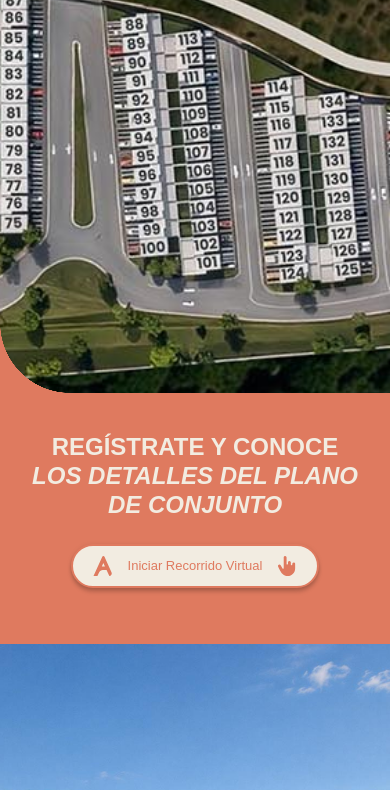
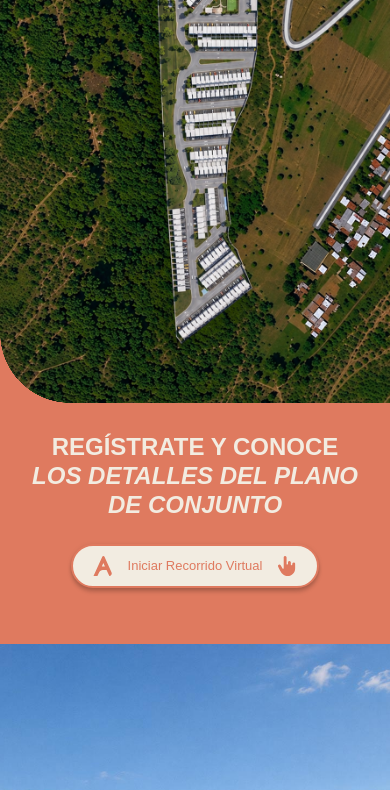
Before and after one commit to xperiencegroup/senderos-de-aluna-one-pager, a React (Vite) app: page / in a window 390 px wide. Shown: the part 2619-3409 px from the top of the page. Built offline with nearby package versions, Linux system fonts and the light colour scheme.

Commit message:
responsive de plano de conjunto

```diff
--- a/src/pages/home/components/plano-conjunto.tsx
+++ b/src/pages/home/components/plano-conjunto.tsx
@@ -1,10 +1,15 @@
-import masterplanImage from "@/assets/images/materplan-background.jpg";
+import FillButton from "@/components/fill-button";
+import { useSearchParams } from "react-router";
+import { track } from "@/lib/track";
+
+// horizontal
+import masterplanImageH from "@/assets/images/materplan-background.jpg";
+// vertical
+import masterplanImageV from "@/assets/images/materplan-background-v.jpg";
+
 import formaBackground from "@/assets/images/forma-plano-conjunto.svg";
-import FillButton from "@/components/fill-button";
 import ClickIcon from "@/assets/icons/components/click-icon";
 import AlunaIcon from "@/assets/icons/components/aluna-icon";
-import { useSearchParams } from "react-router";
-import { track } from "@/lib/track";
 
 /*
  * Móvil (< lg): el masterplan va completo arriba (sin recorte) y abajo
@@ -17,13 +22,25 @@ export default function PlanoConjunto() {
   return (
     <div
       id="plano"
-      className="flex relative w-full portrait:min-h-[max(100svh,800px)] landscape:h-[min(100svh,56vw)] landscape:min-h-[620px] portrait:justify-end items-end lg:overflow-hidden lg:bg-[#1e2b1a] max-lg:flex-col max-lg:items-stretch max-lg:h-auto max-lg:min-h-0 max-lg:bg-impulso overflow-hidden"
+      className="relative flex w-full items-end overflow-hidden lg:bg-[#1e2b1a]
+    h-[max(100svh,800px)] max-md:h-auto max-md:min-h-[max(100svh,800px)]
+    max-lg:flex-col max-lg:items-stretch max-lg:justify-end"
     >
-      <div className="absolute inset-x-0 top-0 bottom-[240px] portrait:h-full landscape:max-lg:relative landscape:max-lg:inset-auto">
+      <div className="max-md:hidden absolute inset-x-0 top-0 bottom-[240px]">
+        {/* imagen horizontal */}
         <img
-          src={masterplanImage}
+          src={masterplanImageH}
           alt="Masterplan de Senderos de Aluna"
-          className="size-full object-cover object-center landscape:max-lg:h-auto"
+          className="hidden md:block size-full object-cover object-center max-md:h-auto"
+        />
+      </div>
+
+      {/* imagen vertical, aparece < 1024px */}
+      <div className="md:hidden relative grow w-full min-h-[115vw] overflow-hidden">
+        <img
+          src={masterplanImageV}
+          alt="Masterplan de Senderos de Aluna"
+          className="absolute inset-0 size-full object-cover object-center"
         />
       </div>
 
@@ -39,7 +56,7 @@ export default function PlanoConjunto() {
         {/* forma curva */}
         <div className="lg:hidden absolute size-[70px] bg-impulso top-0 left-0 -translate-y-[100%] curva" />
 
-        <div className="flex flex-col relative min-h-[270px] justify-center items-center gap-[24px] px-[20px] py-[30px] max-lg:min-h-0 max-lg:pt-[40px] max-lg:pb-[56px]">
+        <div className="flex flex-col relative min-h-[270px] justify-center items-center gap-[24px] px-[20px] py-[30px] max-lg:min-h-0 max-lg:pt-[30px] max-lg:pb-[56px]">
           <h2 className="hero-2 text-center text-beige uppercase max-md:text-[24px]">
             <span className="font-semibold">Regístrate y conoce</span>
             <br />
```
Also changed, not shown: src/assets/images/materplan-background-v.jpg (added).
